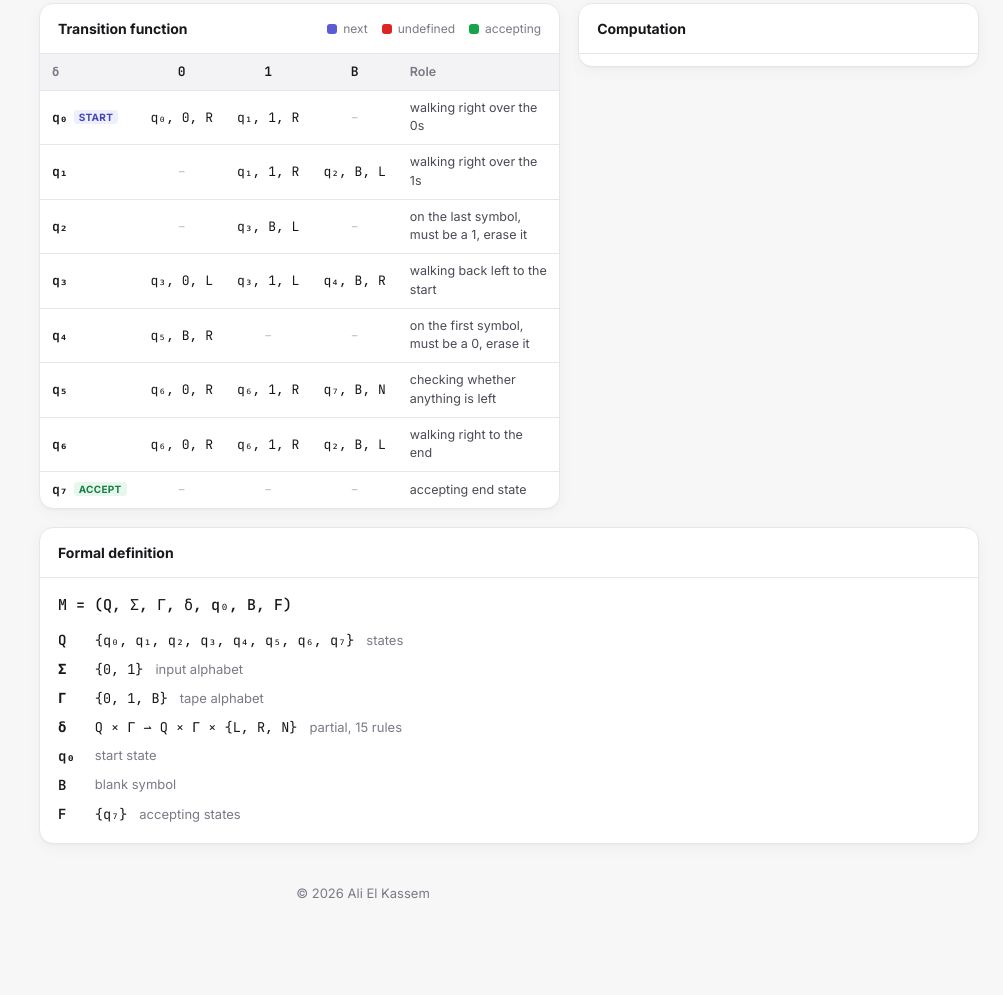
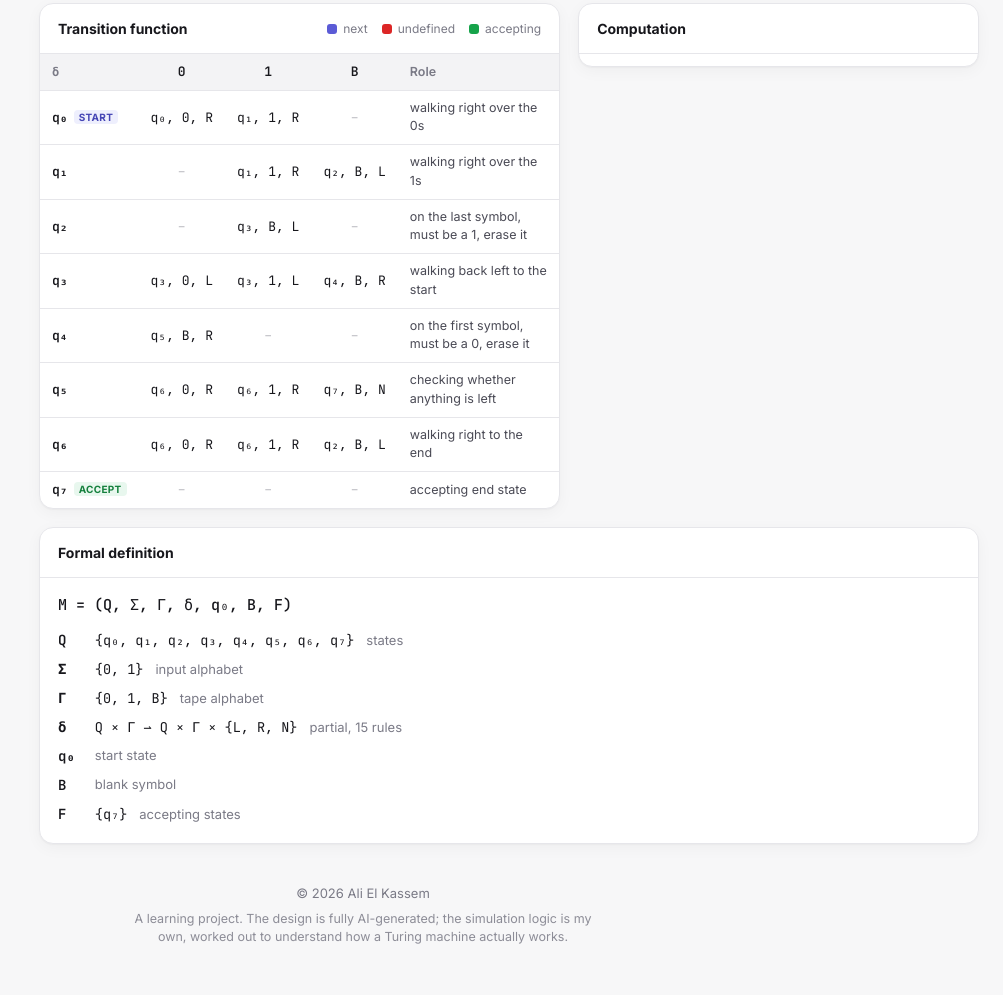
Before and after one commit to AliElKassem0/turing-sim, a website built with Vite: page index.html in a window 1280 px wide. Shown: the part 508-1503 px from the top of the page, without its empty margins (277-1280 px from the left). Before the commit the page ends 1460 px from the top, so only its background shows below. Built offline with nearby package versions, Linux system fonts and the light colour scheme.

Commit message:
Add note about how the project was made

```diff
--- a/src/style.css
+++ b/src/style.css
@@ -1210,6 +1210,13 @@ li + li .config::before {
   color: var(--muted);
 }
 
+.footer-note {
+  max-width: 60ch;
+  margin: 6px auto 0;
+  font-size: 12.5px;
+  opacity: 0.85;
+}
+
 .toast {
   position: fixed;
   bottom: 24px;
--- a/src/ui/app.ts
+++ b/src/ui/app.ts
@@ -169,7 +169,16 @@ export function mountApp(root: HTMLElement): void {
         h('section', { class: 'panel' }, panelHead('Formal definition'), definition),
       ),
     ),
-    h('footer', { class: 'footer' }, `© ${new Date().getFullYear()} Ali El Kassem`),
+    h(
+      'footer',
+      { class: 'footer' },
+      h('p', {}, `© ${new Date().getFullYear()} Ali El Kassem`),
+      h(
+        'p',
+        { class: 'footer-note' },
+        'A learning project. The design is fully AI-generated; the simulation logic is my own, worked out to understand how a Turing machine actually works.',
+      ),
+    ),
     editor.dialog,
     toast,
   );
```
Also changed, not shown: README.md.
